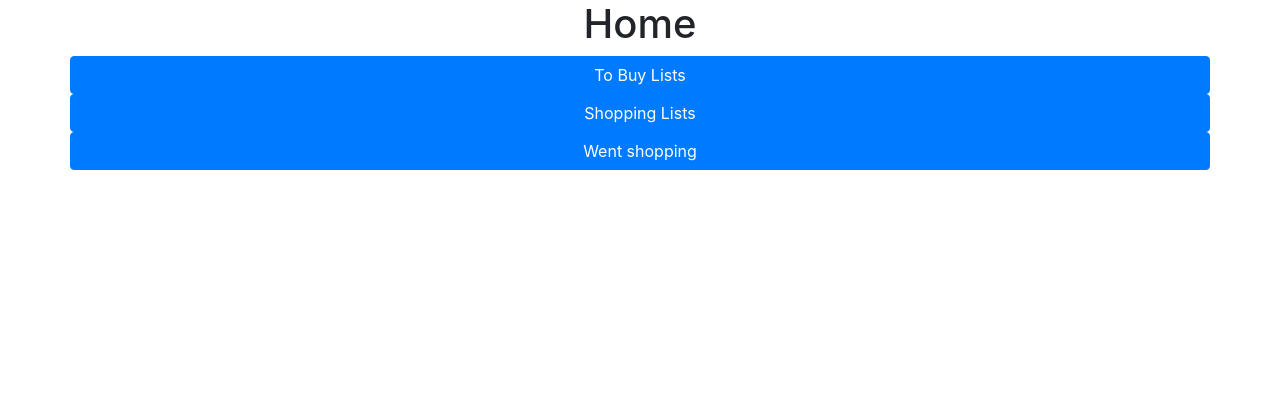
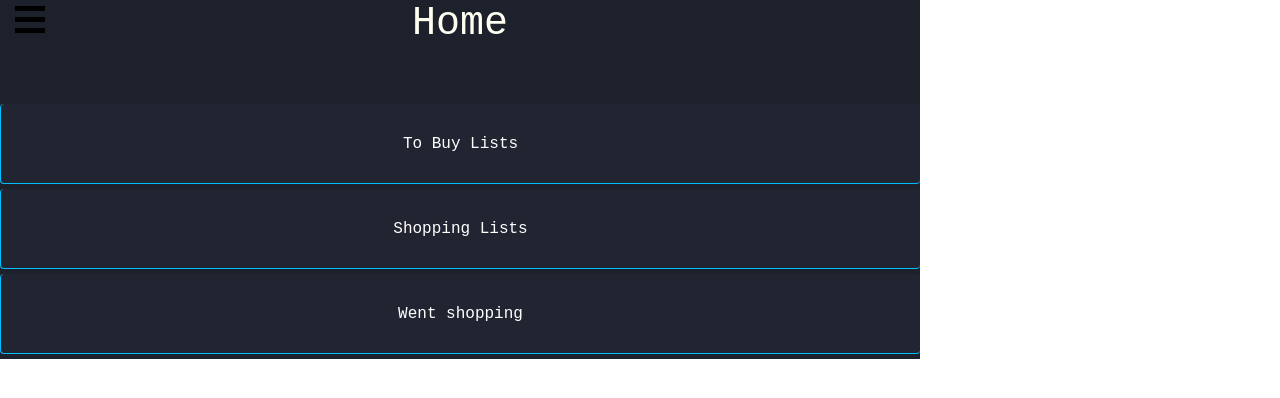
Before and after one commit to PaulDreyer09/to-buy-list, a React (Create React App) app: page / in a window 1280 px wide. Shown: the top 398 px of the page. Built offline with nearby package versions, Linux system fonts and the light colour scheme.

Commit message:
AddedButtonsAndStylesRE

```diff
--- a/public/index.html
+++ b/public/index.html
@@ -13,7 +13,28 @@
 
     <link rel="manifest" href="%PUBLIC_URL%/manifest.json" />
     <link rel="stylesheet" href="https://stackpath.bootstrapcdn.com/bootstrap/4.3.1/css/bootstrap.min.css" integrity="sha384-ggOyR0iXCbMQv3Xipma34MD+dH/1fQ784/j6cY/iJTQUOhcWr7x9JvoRxT2MZw1T" crossorigin="anonymous">
+    <style>
+      .App {
+  text-align: center;
+}
 
+.DropDownMenuButton .menuButtonBar{
+  width: 30px;
+  height: 5px;
+  margin: 6px 0px;
+  background-color: black;
+}
+
+.MainMenuButtons button :nth-child(1) {
+  border-bottom-left-radius: 0 !important;
+      border-bottom-right-radius: 0 !important;
+}
+
+.MainMenuButtons button :nth-child(3) {
+  border-bottom-left-radius: 0;
+  border-bottom-right-radius: 0;
+}
+    </style>
     <title>React App</title>
   </head>
   <body>
--- a/src/App.css
+++ b/src/App.css
@@ -1,5 +1,6 @@
 .App {
   text-align: center;
+  background-color: #1d212c;
 }
 
 .DropDownMenuButton {
@@ -10,8 +11,8 @@
 }
 
 .MainMenuButtons button :nth-child(1) {
-  border-bottom-left-radius: 0;
-  border-bottom-right-radius: 0;
+  border-bottom-left-radius: 0 !important;
+  border-bottom-right-radius: 0 !important;
 }
 
 .MainMenuButtons button :nth-child(3) {
--- a/src/App.js
+++ b/src/App.js
@@ -3,12 +3,13 @@ import Container from 'react-bootstrap/Container';
 import { Col, Row } from 'react-bootstrap';
 import MainMenuButtons from './Components/MainMenuButtons';
 import AppHeader from './Components/AppHeader';
+import ContentPage from './Components/Content';
 
 function App() {
   return (
     <div className="App">
-      <AppHeader/>
-      <MainMenuButtons />
+      <AppHeader title='Home'/>
+      <ContentPage />
     </div>
   );
 }
--- a/src/App.scss
+++ b/src/App.scss
@@ -1,24 +1,27 @@
+$dropDownMenuButtonStripeColors: black;
+$backgroundColorMain: #1d212c;
+
 .App {
   text-align: center;
+  background-color: $backgroundColorMain;
 }
 
 .DropDownMenuButton{
       width: 30px;
       height: 5px;
       margin: 6px 0px;
-      background-color: black;
+      background-color: $dropDownMenuButtonStripeColors;
 }
 
 .MainMenuButtons{
   button{
     :nth-child(1){
-      border-bottom-left-radius: 0;
-      border-bottom-right-radius: 0;
+      border-bottom-left-radius: 0 !important;
+      border-bottom-right-radius: 0 !important;
     }
     :nth-child(3){
       border-bottom-left-radius: 0;
       border-bottom-right-radius: 0;
     }
-
   }
 }
--- a/src/Components/AppHeader.js
+++ b/src/Components/AppHeader.js
@@ -3,7 +3,7 @@ import DropDownMenuButton from './DropDownMenuButton';
 
 import { Col, Row } from 'react-bootstrap';
 
-function AppHeader(){
+function AppHeader(props){
     return (
         <div fluid className="AppHeader container container-fluid">
             <div className='row'>
@@ -11,7 +11,7 @@ function AppHeader(){
                     <span><DropDownMenuButton/></span>
                 </div>
                 <div className='col-8'>
-                    <h1>Home</h1>
+                    <h1>{props.title}</h1>
                 </div>
             </div>
         </div>
--- /dev/null
+++ b/src/Components/Content.js
@@ -0,0 +1,10 @@
+import MainMenuButtons from './MainMenuButtons';
+function ContentPage(props){
+    return(
+        <div id='ContentPage'>
+            <MainMenuButtons />
+        </div>
+    );
+}
+
+export default ContentPage;
--- a/src/Components/MainMenuButtons.js
+++ b/src/Components/MainMenuButtons.js
@@ -7,13 +7,13 @@ function MainMenuButtons(){
     return (
     <div className='MainMenuButtons container container-fluid'>
         <div className='row'>
-            <button className='btn btn-primary btn-block' >To Buy Lists</button>
+            <button className='btn btn-block' >To Buy Lists</button>
         </div>
         <div className='row'>
-          <button className='btn btn-primary btn-block' >Shopping Lists</button>
+          <button className='btn btn-block' >Shopping Lists</button>
         </div>
         <div className='row'>
-          <button className='btn btn-primary btn-block' >Went shopping</button>
+          <button className='btn btn-block' >Went shopping</button>
         </div>
     </div>);
 }
--- /dev/null
+++ b/src/Components/ToBuyListsPage.js
@@ -0,0 +1,5 @@
+let ToBuyListsPage = () => {
+    <div className='ToBuyListsPage'>
+
+    </div>
+}
--- a/src/index.css
+++ b/src/index.css
@@ -1,8 +1,6 @@
 body {
   margin: 0;
-  font-family: -apple-system, BlinkMacSystemFont, 'Segoe UI', 'Roboto', 'Oxygen',
-    'Ubuntu', 'Cantarell', 'Fira Sans', 'Droid Sans', 'Helvetica Neue',
-    sans-serif;
+  font-family: Andale Mono, monospace;
   -webkit-font-smoothing: antialiased;
   -moz-osx-font-smoothing: grayscale;
 }
@@ -14,11 +12,31 @@ code {
 
 .App {
   text-align: center;
+  max-width: 920px;
+  background-color: #1d212c;
 }
 
-.AppHeader .MainMenuButtons .menuButtonBar {
+h1{
+  color: rgb(254, 255, 241);
+}
+
+.AppHeader .DropDownMenuButton .menuButtonBar {
   width: 30px;
   height: 5px;
   margin: 6px 0px;
   background-color: black;
 }
+
+.MainMenuButtons{
+  padding-top: 3em;
+}
+
+.MainMenuButtons button{
+  height: 5em;
+  margin-bottom: 5px;
+  border-top-width: 0px;
+  border-right-width: 0px;
+  border-color: deepskyblue;
+  background-color: #202531;
+  color: white;
+}
```
Also changed, not shown: 1 other file (tests, documents, lock files or other folders).
